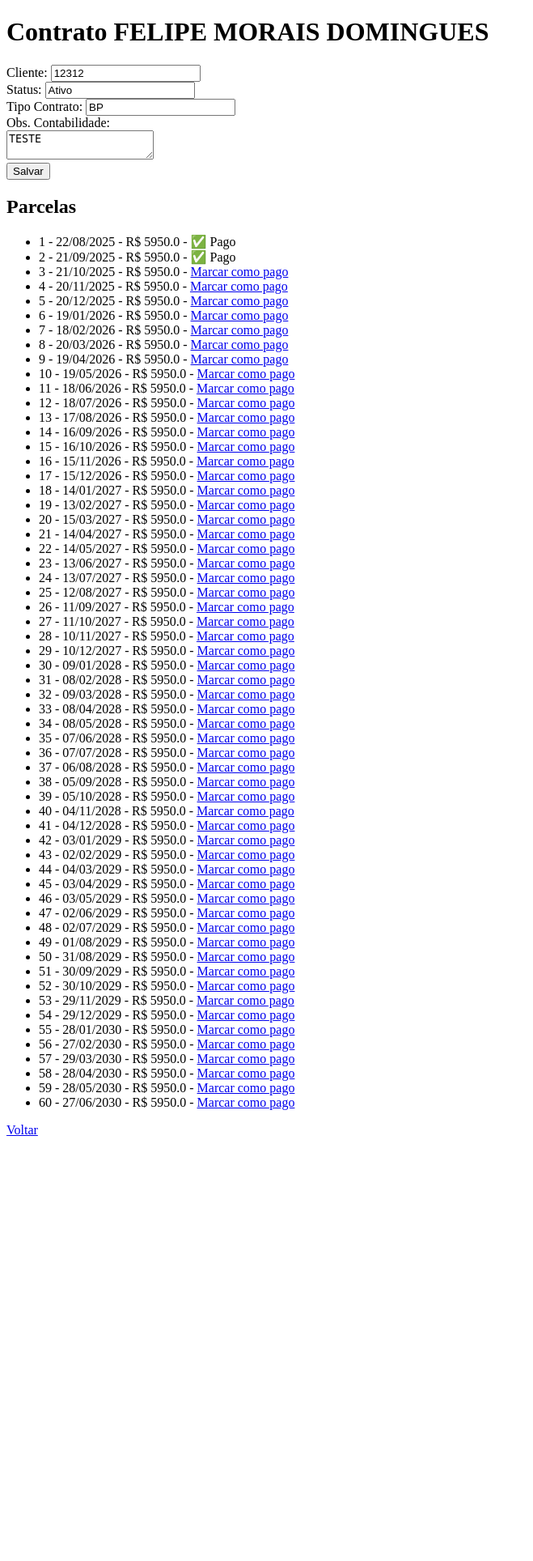
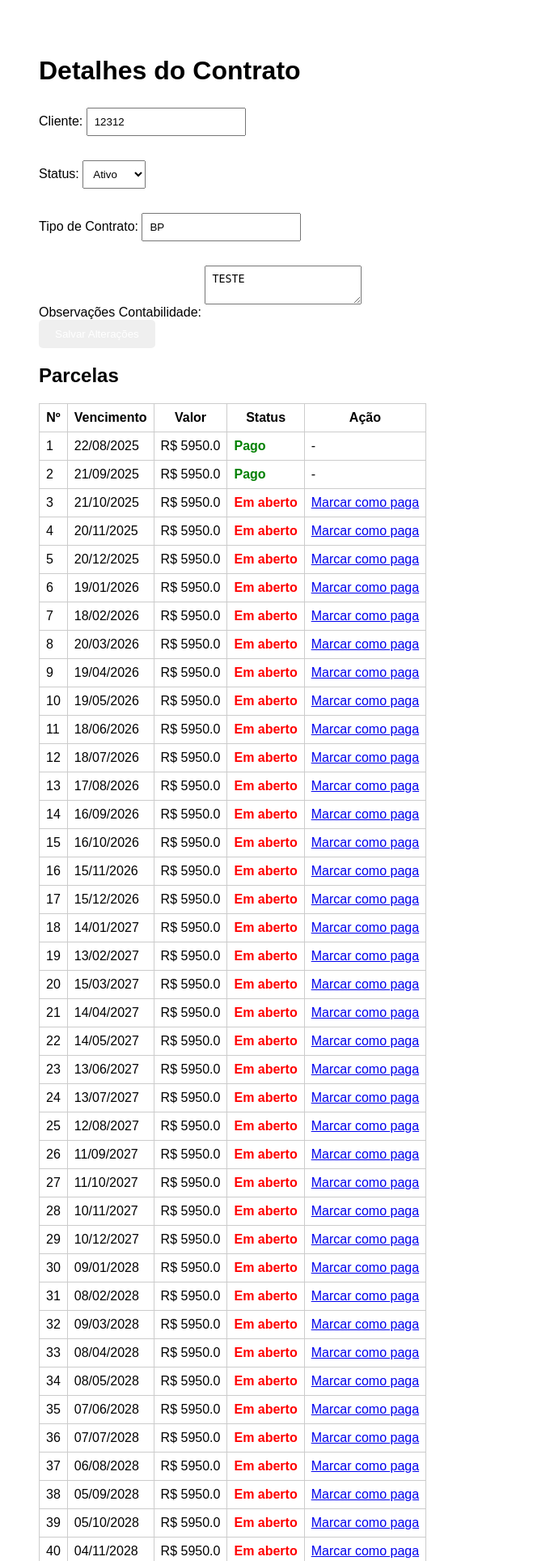
Before and after one commit to felipe4128/Cobran-a, a Flask app: page /contrato/1 in a window 1280 px wide. Shown: the top 1928 px of the page at 81% size, without its empty margins (0-659 px from the left). Before the commit the page ends 1403 px from the top, so only its background shows below. Run offline with Flask 3, Linux system fonts and the light colour scheme; data comes from the database, SQL or seed files in the repository.

Commit message:
Atualiza templates com visual Sicoob

```diff
--- a/templates/contrato.html
+++ b/templates/contrato.html
@@ -1,29 +1,106 @@
+
 <!DOCTYPE html>
-<html>
-<head><title>Contrato {{ contrato.numero }}</title></head>
+<html lang="pt-br">
+<head>
+    <meta charset="UTF-8">
+    <title>Contrato</title>
+    <style>
+        body {
+            background-color: {{ cor_escura }};
+            color: white;
+            font-family: Arial, sans-serif;
+            padding: 20px;
+        }
+        .container {
+            background-color: white;
+            color: black;
+            border-radius: 10px;
+            padding: 20px;
+        }
+        h1 {
+            color: {{ cor_primaria }};
+        }
+        label {
+            display: block;
+            margin-top: 10px;
+        }
+        input, select, textarea {
+            width: 100%%;
+            padding: 8px;
+            margin-top: 5px;
+            margin-bottom: 15px;
+        }
+        button {
+            background-color: {{ cor_primaria }};
+            color: white;
+            padding: 10px 20px;
+            border: none;
+            border-radius: 5px;
+        }
+        table {
+            width: 100%%;
+            margin-top: 20px;
+            border-collapse: collapse;
+        }
+        th, td {
+            border: 1px solid #ccc;
+            padding: 8px;
+            color: black;
+        }
+        th {
+            background-color: {{ cor_secundaria }};
+        }
+        .pago {
+            color: green;
+            font-weight: bold;
+        }
+        .nao-pago {
+            color: red;
+            font-weight: bold;
+        }
+    </style>
+</head>
 <body>
-    <h1>Contrato {{ contrato.numero }}</h1>
-    <form method="POST">
-        Cliente: <input name="cliente" value="{{ contrato.cliente }}"><br>
-        Status: <input name="status" value="{{ contrato.status }}"><br>
-        Tipo Contrato: <input name="tipo_contrato" value="{{ contrato.tipo_contrato }}"><br>
-        Obs. Contabilidade:<br>
-        <textarea name="obs_contabilidade">{{ contrato.obs_contabilidade }}</textarea><br>
-        <button type="submit">Salvar</button>
+    <div class="container">
+        <h1>Detalhes do Contrato</h1>
+        <form method="post">
+            <label>Cliente: <input type="text" name="cliente" value="{{ contrato.cliente }}"></label>
+            <label>Status:
+                <select name="status">
+                    <option value="Ativo" {% if contrato.status == 'Ativo' %}selected{% endif %}>Ativo</option>
+                    <option value="Inativo" {% if contrato.status == 'Inativo' %}selected{% endif %}>Inativo</option>
+                </select>
+            </label>
+            <label>Tipo de Contrato: <input type="text" name="tipo_contrato" value="{{ contrato.tipo_contrato }}"></label>
+            <label>Observações Contabilidade: <textarea name="obs_contabilidade">{{ contrato.obs_contabilidade }}</textarea></label>
+            <button type="submit">Salvar Alterações</button>
         </form>
+
         <h2>Parcelas</h2>
-    <ul>
+        <table>
+            <tr>
+                <th>Nº</th>
+                <th>Vencimento</th>
+                <th>Valor</th>
+                <th>Status</th>
+                <th>Ação</th>
+            </tr>
             {% for p in contrato.parcelas %}
-            <li>
-                {{ p.numero }} - {{ p.vencimento.strftime('%d/%m/%Y') }} - R$ {{ p.valor }} -
-                {% if p.pago %}
-                    ✅ Pago
+            <tr>
+                <td>{{ p.numero }}</td>
+                <td>{{ p.vencimento.strftime('%d/%m/%Y') }}</td>
+                <td>R$ {{ p.valor }}</td>
+                <td class="{{ 'pago' if p.pago else 'nao-pago' }}">{{ 'Pago' if p.pago else 'Em aberto' }}</td>
+                <td>
+                    {% if not p.pago %}
+                    <a href="{{ url_for('pagar_parcela', id=p.id) }}">Marcar como paga</a>
                     {% else %}
-                    <a href="/parcela/pagar/{{ p.id }}">Marcar como pago</a>
+                    -
                     {% endif %}
-            </li>
+                </td>
+            </tr>
             {% endfor %}
-    </ul>
-    <a href="/">Voltar</a>
+        </table>
+    </div>
 </body>
 </html>
```
Also changed, not shown: templates/index.html (+76 -11 lines), templates/novo.html (+55 -14 lines). Lines whose indentation alone changed are shown as unchanged.
